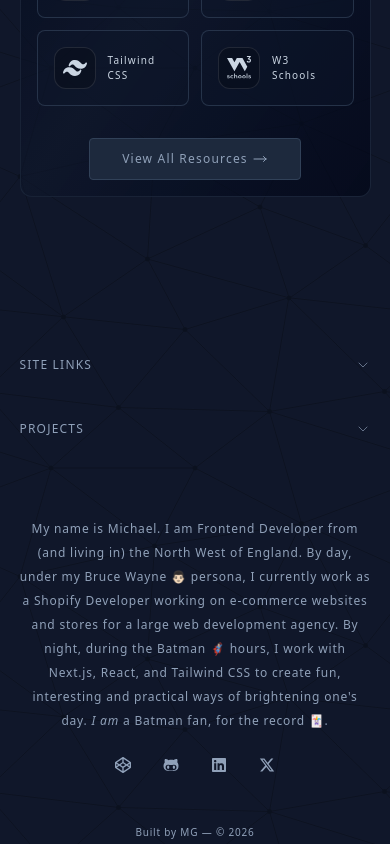
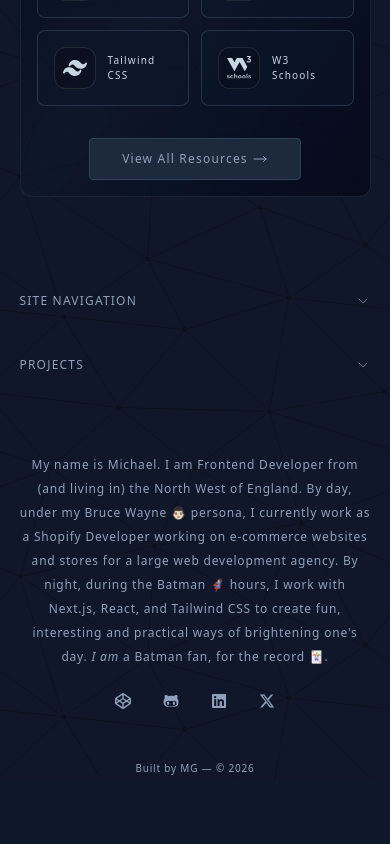
Before and after one commit to michaelgainford/michaelgainford.github.io, a Next.js app: page / in a window 390 px wide. Shown: the part 1723-2567 px from the top of the page. After the commit the page ends 2503 px from the top, so only its background shows below. Built offline with nearby package versions, Linux system fonts and the light colour scheme.

Commit message:
Refine footer navigation and spacing

```diff
--- a/components/footer/Footer_Nav.jsx
+++ b/components/footer/Footer_Nav.jsx
@@ -21,7 +21,7 @@ export default function FOOTER_NAV() {
 			<div className={`grid grid-cols-1 pt-4 footer-navs footer-nav sm:gap-16 sm:grid-cols-2 max-sm:mb-4 lg:grid lg:grid-cols-2 lg:flex-row`}>
 				<details className={`${detailsStyles} no-scrollbar`}>
 					<summary className={`${summaryStyles} flex w-full cursor-pointer`}>
-						<FooterNavListHeader text={`Site Links`} />
+						<FooterNavListHeader text={`Site Navigation`} />
 						<span>
 							<svg
 								className={summaryHeaderSvgStyles}
@@ -48,7 +48,7 @@ export default function FOOTER_NAV() {
 					</ul>
 				</details>
 				<div className={`footer-nav-group border-slate-700 rounded-sm max-sm:hidden lg:pr-8 max-md:mb-8`}>
-					<FooterNavListHeader text={`Site Links`} />
+					<FooterNavListHeader text={`Site Navigation`} />
 					<ul className={`pt-4 text-xs text-left xl:text-sm`}>
 						{footerNavList1.map((item, index) => (
 						<li key={index} className={``}>
--- a/components/footer/_Footer.jsx
+++ b/components/footer/_Footer.jsx
@@ -5,7 +5,7 @@ import Copyright from "@/components/footer/Footer_Copyright";
 export default function Component_Footer(customTextColour) {
 	return (
 		<footer className={`w-full`}>
-			<div className="w-[90%] max-w-500 flex flex-col gap-1 pt-6 tracking-wider mx-auto max-md:mt-16 md:w-[92%] md:mt-8 lg:pb-2 lg:gap-4 lg:justify-between lg:pt-8 2xl:pt-12">
+			<div className="w-[90%] max-w-500 flex flex-col gap-1 pt-2 tracking-wider mx-auto md:w-[92%] md:mt-8 lg:pb-2 lg:gap-4 lg:justify-between lg:pt-8 2xl:pt-12">
 				<div
 				  className="grid justify-between w-full grid-cols-1 max-lg:gap-y-8 lg:mb-12 lg:flex-row lg:gap-x-24 lg:grid-cols-4">
 					<FooterNav className={customTextColour}/>
```
